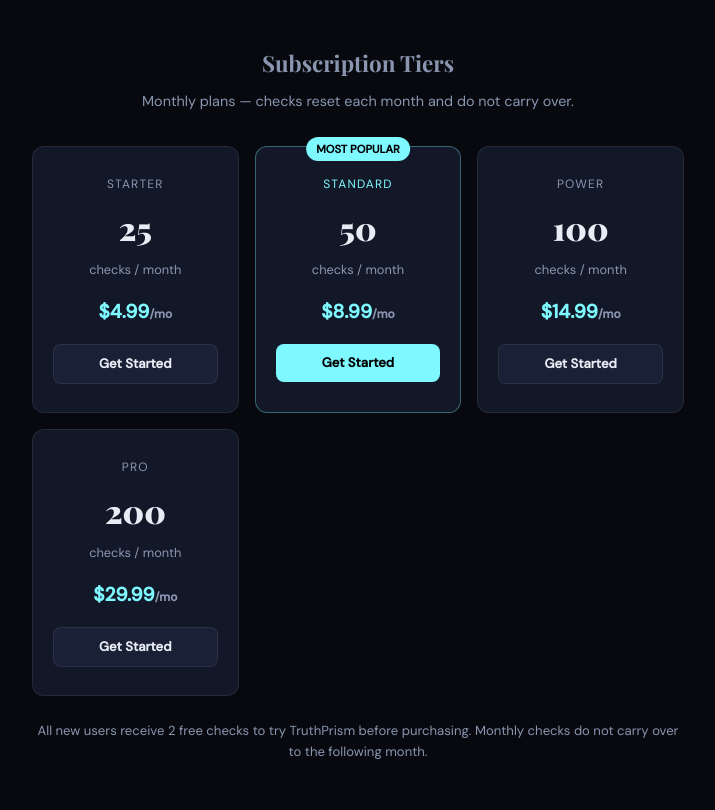
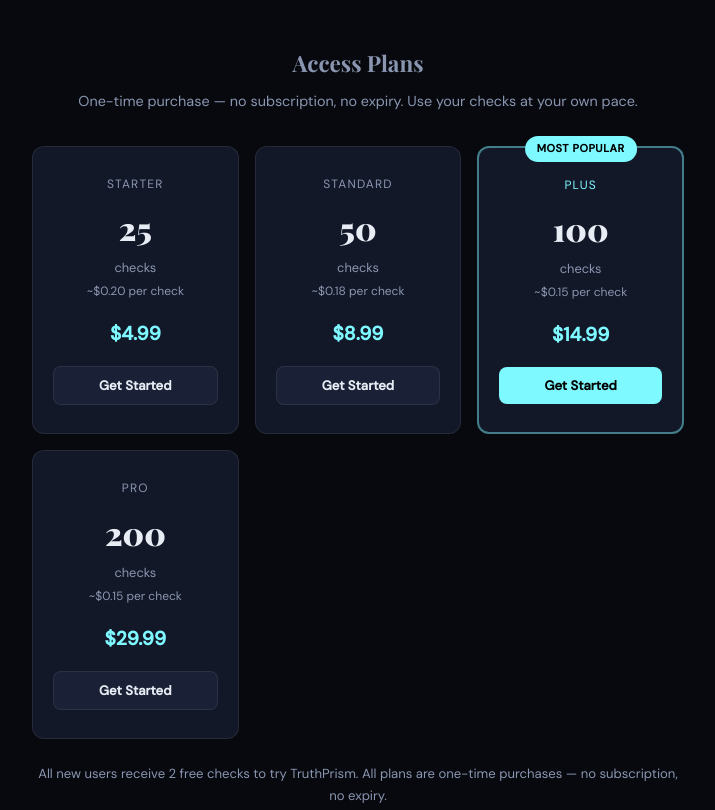
Before and after one commit to plaikind-cpu/truthprism-website, a plain HTML site: page pricing.html in a window 1280 px wide. Shown: the part 833-1643 px from the top of the page, without its empty margins (282-997 px from the left). Drawn offline with nearby package versions, Linux system fonts and the light colour scheme.

Commit message:
Add files via upload

```diff
--- a/pricing.html
+++ b/pricing.html
@@ -4,7 +4,7 @@
   <meta charset="UTF-8"/>
   <meta name="viewport" content="width=device-width, initial-scale=1.0"/>
   <title>Pricing — TruthPrism</title>
-  <meta name="description" content="TruthPrism access code plans — monthly subscriptions for ongoing fact-checking."/>
+  <meta name="description" content="TruthPrism access code plans — one-time purchases for ongoing fact-checking."/>
   <link rel="icon" href="assets/favicon.svg" type="image/svg+xml"/>
   <link rel="preconnect" href="https://fonts.googleapis.com"/>
   <link rel="preconnect" href="https://fonts.gstatic.com" crossorigin/>
@@ -30,7 +30,7 @@
   <div class="page-hero">
     <div class="container">
       <h1>Pricing</h1>
-      <p>Simple monthly access codes. No account, no subscription management — just a code that works.</p>
+      <p>Simple monthly access codes. No account, no one-time purchase management — just a code that works.</p>
     </div>
   </div>
 
@@ -52,48 +52,52 @@
       </div>
 
       <!-- Preview tiers -->
-      <h3 style="font-family: var(--font-serif); font-size: 1.4rem; margin-bottom: 8px; color: var(--text-muted);">Subscription Tiers</h3>
-      <p style="color: var(--text-muted); font-size: 0.9rem; margin-bottom: 32px;">Monthly plans — checks reset each month and do not carry over.</p>
+      <h3 style="font-family: var(--font-serif); font-size: 1.4rem; margin-bottom: 8px; color: var(--text-muted);">Access Plans</h3>
+      <p style="color: var(--text-muted); font-size: 0.9rem; margin-bottom: 32px;">One-time purchase — no subscription, no expiry. Use your checks at your own pace.</p>
 
       <div style="display: grid; grid-template-columns: repeat(auto-fit, minmax(160px, 1fr)); gap: 16px;">
 
         <div style="background: var(--bg3); border: 1px solid var(--border); border-radius: var(--radius); padding: 28px 20px; text-align: center;">
           <div style="font-size: 0.75rem; letter-spacing: 0.1em; text-transform: uppercase; color: var(--text-muted); margin-bottom: 8px;">Starter</div>
-          <div style="font-family: var(--font-serif); font-size: 2rem; font-weight: 900; margin-bottom: 4px;">25</div>
-          <div style="font-size: 0.8rem; color: var(--text-muted); margin-bottom: 16px;">checks / month</div>
-          <div style="font-size: 1.2rem; font-weight: 700; color: var(--accent-c); margin-bottom: 16px;">$4.99<span style="font-size:0.75rem; color:var(--text-muted)">/mo</span></div>
+          <div style="font-family: var(--font-serif); font-size: 2rem; font-weight: 900; margin-bottom: 2px;">25</div>
+          <div style="font-size: 0.8rem; color: var(--text-muted); margin-bottom: 4px;">checks</div>
+          <div style="font-size: 0.75rem; color: var(--text-muted); margin-bottom: 16px;">~$0.20 per check</div>
+          <div style="font-size: 1.2rem; font-weight: 700; color: var(--accent-c); margin-bottom: 16px;">$4.99</div>
           <a href="https://app.truthprism.app/checkout" style="display:block; background:var(--surface); border:1px solid var(--border); border-radius:8px; padding:8px; font-size:0.82rem; font-weight:600; color:var(--text); text-decoration:none;">Get Started</a>
         </div>
 
-        <div style="background: var(--bg3); border: 1px solid rgba(125,249,255,0.35); border-radius: var(--radius); padding: 28px 20px; text-align: center; position:relative;">
-          <div style="position:absolute; top:-10px; left:50%; transform:translateX(-50%); background:var(--accent-c); color:#000; font-size:0.7rem; font-weight:700; padding:3px 10px; border-radius:999px; white-space:nowrap;">MOST POPULAR</div>
-          <div style="font-size: 0.75rem; letter-spacing: 0.1em; text-transform: uppercase; color: var(--accent-c); margin-bottom: 8px;">Standard</div>
-          <div style="font-family: var(--font-serif); font-size: 2rem; font-weight: 900; margin-bottom: 4px;">50</div>
-          <div style="font-size: 0.8rem; color: var(--text-muted); margin-bottom: 16px;">checks / month</div>
-          <div style="font-size: 1.2rem; font-weight: 700; color: var(--accent-c); margin-bottom: 16px;">$8.99<span style="font-size:0.75rem; color:var(--text-muted)">/mo</span></div>
+        <div style="background: var(--bg3); border: 1px solid var(--border); border-radius: var(--radius); padding: 28px 20px; text-align: center;">
+          <div style="font-size: 0.75rem; letter-spacing: 0.1em; text-transform: uppercase; color: var(--text-muted); margin-bottom: 8px;">Standard</div>
+          <div style="font-family: var(--font-serif); font-size: 2rem; font-weight: 900; margin-bottom: 2px;">50</div>
+          <div style="font-size: 0.8rem; color: var(--text-muted); margin-bottom: 4px;">checks</div>
+          <div style="font-size: 0.75rem; color: var(--text-muted); margin-bottom: 16px;">~$0.18 per check</div>
+          <div style="font-size: 1.2rem; font-weight: 700; color: var(--accent-c); margin-bottom: 16px;">$8.99</div>
+          <a href="https://app.truthprism.app/checkout" style="display:block; background:var(--surface); border:1px solid var(--border); border-radius:8px; padding:8px; font-size:0.82rem; font-weight:600; color:var(--text); text-decoration:none;">Get Started</a>
+        </div>
+
+        <div style="background: var(--bg3); border: 2px solid rgba(125,249,255,0.45); border-radius: var(--radius); padding: 28px 20px; text-align: center; position:relative;">
+          <div style="position:absolute; top:-12px; left:50%; transform:translateX(-50%); background:var(--accent-c); color:#000; font-size:0.68rem; font-weight:800; padding:4px 12px; border-radius:999px; white-space:nowrap; letter-spacing:0.05em;">MOST POPULAR</div>
+          <div style="font-size: 0.75rem; letter-spacing: 0.1em; text-transform: uppercase; color: var(--accent-c); margin-bottom: 8px;">Plus</div>
+          <div style="font-family: var(--font-serif); font-size: 2rem; font-weight: 900; margin-bottom: 2px;">100</div>
+          <div style="font-size: 0.8rem; color: var(--text-muted); margin-bottom: 4px;">checks</div>
+          <div style="font-size: 0.75rem; color: var(--text-muted); margin-bottom: 16px;">~$0.15 per check</div>
+          <div style="font-size: 1.2rem; font-weight: 700; color: var(--accent-c); margin-bottom: 16px;">$14.99</div>
           <a href="https://app.truthprism.app/checkout" style="display:block; background:var(--accent-c); border-radius:8px; padding:8px; font-size:0.82rem; font-weight:700; color:#000; text-decoration:none;">Get Started</a>
         </div>
 
         <div style="background: var(--bg3); border: 1px solid var(--border); border-radius: var(--radius); padding: 28px 20px; text-align: center;">
-          <div style="font-size: 0.75rem; letter-spacing: 0.1em; text-transform: uppercase; color: var(--text-muted); margin-bottom: 8px;">Power</div>
-          <div style="font-family: var(--font-serif); font-size: 2rem; font-weight: 900; margin-bottom: 4px;">100</div>
-          <div style="font-size: 0.8rem; color: var(--text-muted); margin-bottom: 16px;">checks / month</div>
-          <div style="font-size: 1.2rem; font-weight: 700; color: var(--accent-c); margin-bottom: 16px;">$14.99<span style="font-size:0.75rem; color:var(--text-muted)">/mo</span></div>
-          <a href="https://app.truthprism.app/checkout" style="display:block; background:var(--surface); border:1px solid var(--border); border-radius:8px; padding:8px; font-size:0.82rem; font-weight:600; color:var(--text); text-decoration:none;">Get Started</a>
-        </div>
-
-        <div style="background: var(--bg3); border: 1px solid var(--border); border-radius: var(--radius); padding: 28px 20px; text-align: center;">
           <div style="font-size: 0.75rem; letter-spacing: 0.1em; text-transform: uppercase; color: var(--text-muted); margin-bottom: 8px;">Pro</div>
-          <div style="font-family: var(--font-serif); font-size: 2rem; font-weight: 900; margin-bottom: 4px;">200</div>
-          <div style="font-size: 0.8rem; color: var(--text-muted); margin-bottom: 16px;">checks / month</div>
-          <div style="font-size: 1.2rem; font-weight: 700; color: var(--accent-c); margin-bottom: 16px;">$29.99<span style="font-size:0.75rem; color:var(--text-muted)">/mo</span></div>
+          <div style="font-family: var(--font-serif); font-size: 2rem; font-weight: 900; margin-bottom: 2px;">200</div>
+          <div style="font-size: 0.8rem; color: var(--text-muted); margin-bottom: 4px;">checks</div>
+          <div style="font-size: 0.75rem; color: var(--text-muted); margin-bottom: 16px;">~$0.15 per check</div>
+          <div style="font-size: 1.2rem; font-weight: 700; color: var(--accent-c); margin-bottom: 16px;">$29.99</div>
           <a href="https://app.truthprism.app/checkout" style="display:block; background:var(--surface); border:1px solid var(--border); border-radius:8px; padding:8px; font-size:0.82rem; font-weight:600; color:var(--text); text-decoration:none;">Get Started</a>
         </div>
 
       </div>
 
       <p style="margin-top: 24px; font-size: 0.82rem; color: var(--text-muted);">
-        All new users receive 2 free checks to try TruthPrism before purchasing. Monthly checks do not carry over to the following month.
+        All new users receive 2 free checks to try TruthPrism. All plans are one-time purchases — no subscription, no expiry.
       </p>
 
     </div>
```
Also changed, not shown: get-started.html (+15 -11 lines).
